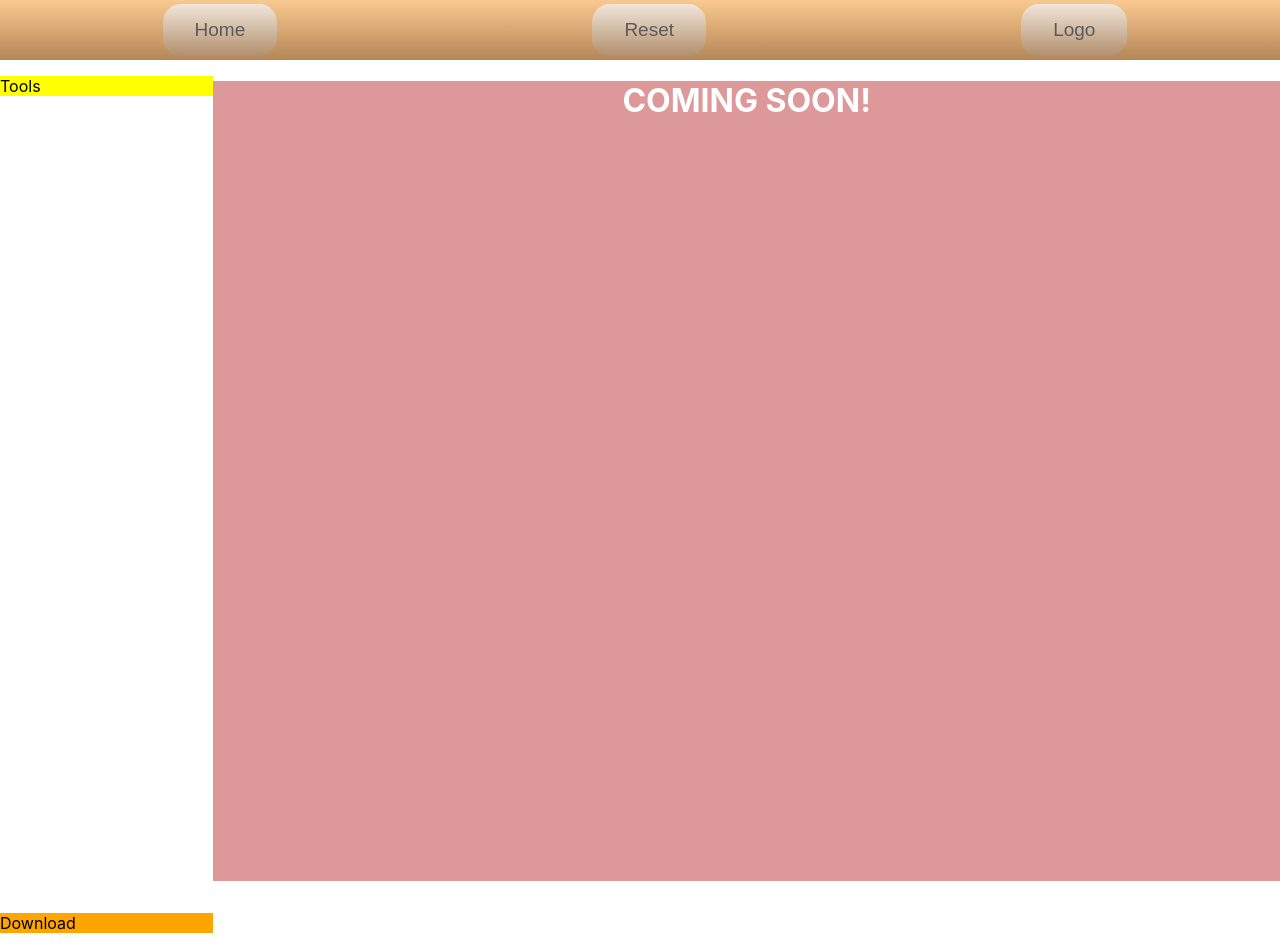
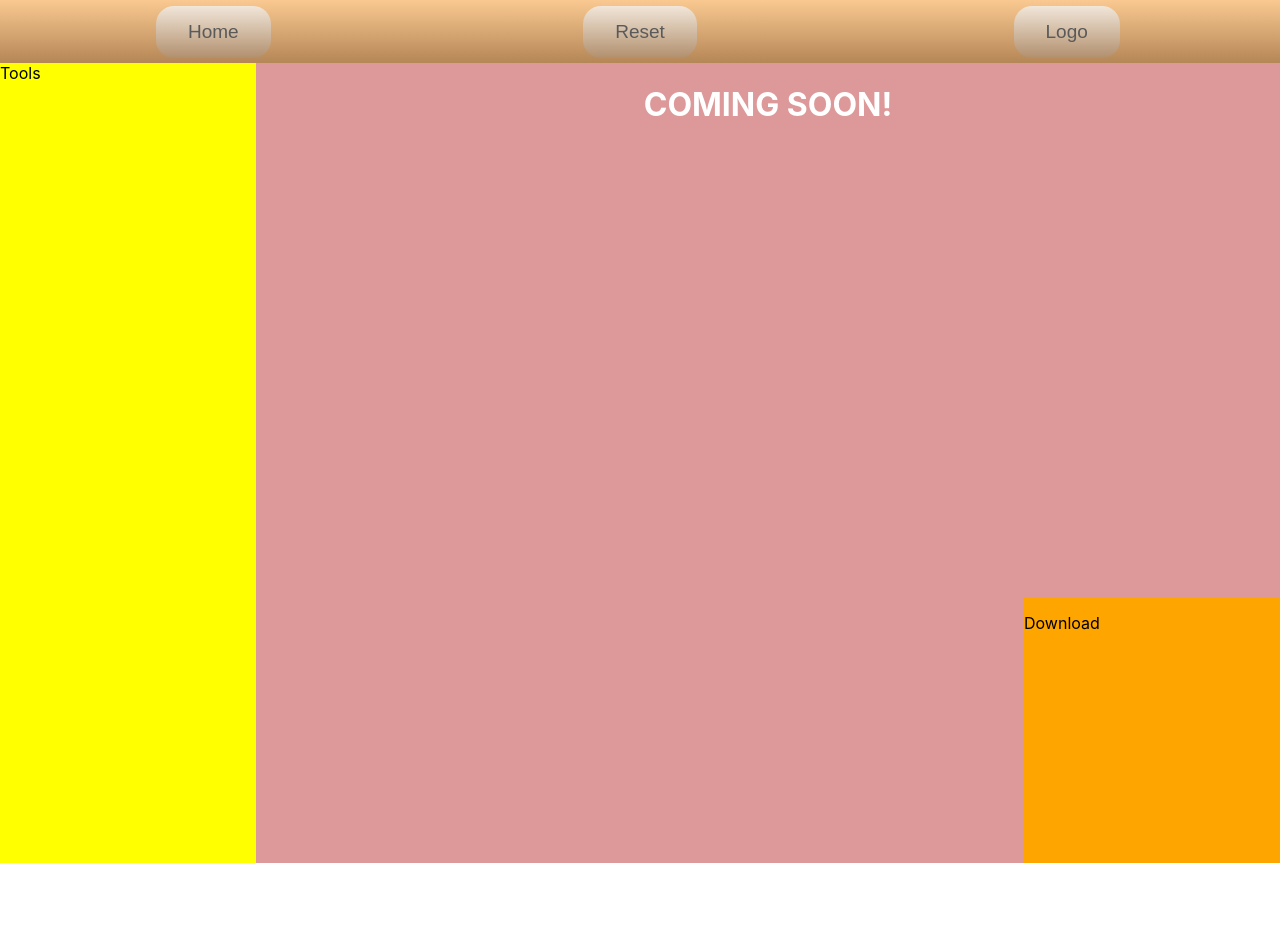
Before and after one commit to kodiri/card-creator, a React (Create React App) app: page / in a window 1280 px wide. After the commit the page ends 863 px from the top, so only its background shows below. Built offline with nearby package versions, Linux system fonts and the light colour scheme.

Commit message:
implement grid to the whole page

```diff
--- a/src/App.css
+++ b/src/App.css
@@ -1,7 +1,30 @@
-div {
-  border-style: none;
+.container {
+ display: grid;
+ grid-template-columns: repeat(5, 1fr);
+ grid-template-rows: auto repeat(3, 1fr);
+ justify-items: stretch;
+ grid-template-areas:
+"nav nav nav nav nav"
+"tools canva canva canva canva"
+"tools canva canva canva canva"
+"tools canva canva canva canva";
 }
-.container {
-  display: grid;
-  grid-template-columns: 1fr 5fr;
+
+.navbar{
+grid-area: nav;
+
 }
+
+.tools{
+grid-area: tools;
+}
+
+.canva {
+grid-area: canva;
+}
+
+.download {
+grid-column: 5/6;
+grid-row: 4/5;
+z-index: 2;
+}
--- a/src/App.js
+++ b/src/App.js
@@ -8,12 +8,12 @@ import Download from './Download/Download.js';
 function App() {
   return (
     <div className="App">
+      <div className='container'>
         <Navbar></Navbar>
-        <div className='container'>
-          <Tools></Tools>
-          <Canva></Canva>
-          <Download></Download>
-        </div>
+        <Tools></Tools>
+        <Canva></Canva>
+        <Download></Download>
+      </div>
     </div>
   );
 }
--- a/src/Canva/Canva.css
+++ b/src/Canva/Canva.css
@@ -1,7 +1,5 @@
 .canva {
     background-color: #dd9999;
-    height: 800px;
-    width: 100%;
     color: #ffffff;
 }
 h1 {
--- a/src/Canva/Canva.js
+++ b/src/Canva/Canva.js
@@ -4,8 +4,8 @@ import './Canva.css';
 
 export default class Canva extends Component {
     render() {
-      return <div>
-          <p className='canva'><h1>COMING SOON!</h1></p>
+      return <div className='canva'>
+          <h1>COMING SOON!</h1>
       </div>
     }
 }
--- a/src/Download/Download.js
+++ b/src/Download/Download.js
@@ -4,8 +4,8 @@ import './Download.css';
 
 export default class Download extends Component {
     render() {
-      return <div>
-          <p className='download'>Download</p>
+      return <div className='download'>
+          <p>Download</p>
       </div>
     }
 }
--- a/src/Navbar/Navbar.css
+++ b/src/Navbar/Navbar.css
@@ -1,19 +1,17 @@
 .navbar {
-    display: flex;
-    width: 100%;
-    height: 50px;
-    border: 100px;
-    border-style: none;
-    padding: 5px;
+    display: grid;
+    grid-template-columns: repeat(3, 1fr);
     background-image: linear-gradient(rgb(250, 201, 145), rgba(139, 91, 43, 0.938)150%);
-    justify-content: space-around;
-    align-items: center;
+
+
 
 
 }
 
 .button {
+    justify-self: center;
     padding: 15px 32px;
+    margin: .7vh;
     color: rgb(90, 90, 90);
     font-size: 19px;
     border-style: none;
--- a/src/Navbar/Navbar.js
+++ b/src/Navbar/Navbar.js
@@ -5,9 +5,9 @@ import './Navbar.css';
 export default class Navbar extends Component {
     render() {
       return <div className='navbar'>
-        <div><button className='button' onClick=''>Home</button></div>
-        <div><button className='button' onClick=''>Reset</button></div>
-        <div><button className='button' onClick=''>Logo</button></div>
+        <button className='button' onClick=''>Home</button>
+        <button className='button' onClick=''>Reset</button>
+        <button className='button' onClick=''>Logo</button>
       </div>
     }
 }
--- a/src/Tools/Tools.css
+++ b/src/Tools/Tools.css
@@ -1,3 +1,4 @@
 .tools {
     background-color: yellow;
+    height: 100vh;
 }
--- a/src/Tools/Tools.js
+++ b/src/Tools/Tools.js
@@ -3,9 +3,9 @@ import './Tools.css';
 
 
 export default class Tools extends Component {
-    render() {
-      return <div>
-          <p className='tools'>Tools</p>
+  render() {
+    return <div className='tools'>
+      Tools
       </div>
-    }
+  }
 }
```
